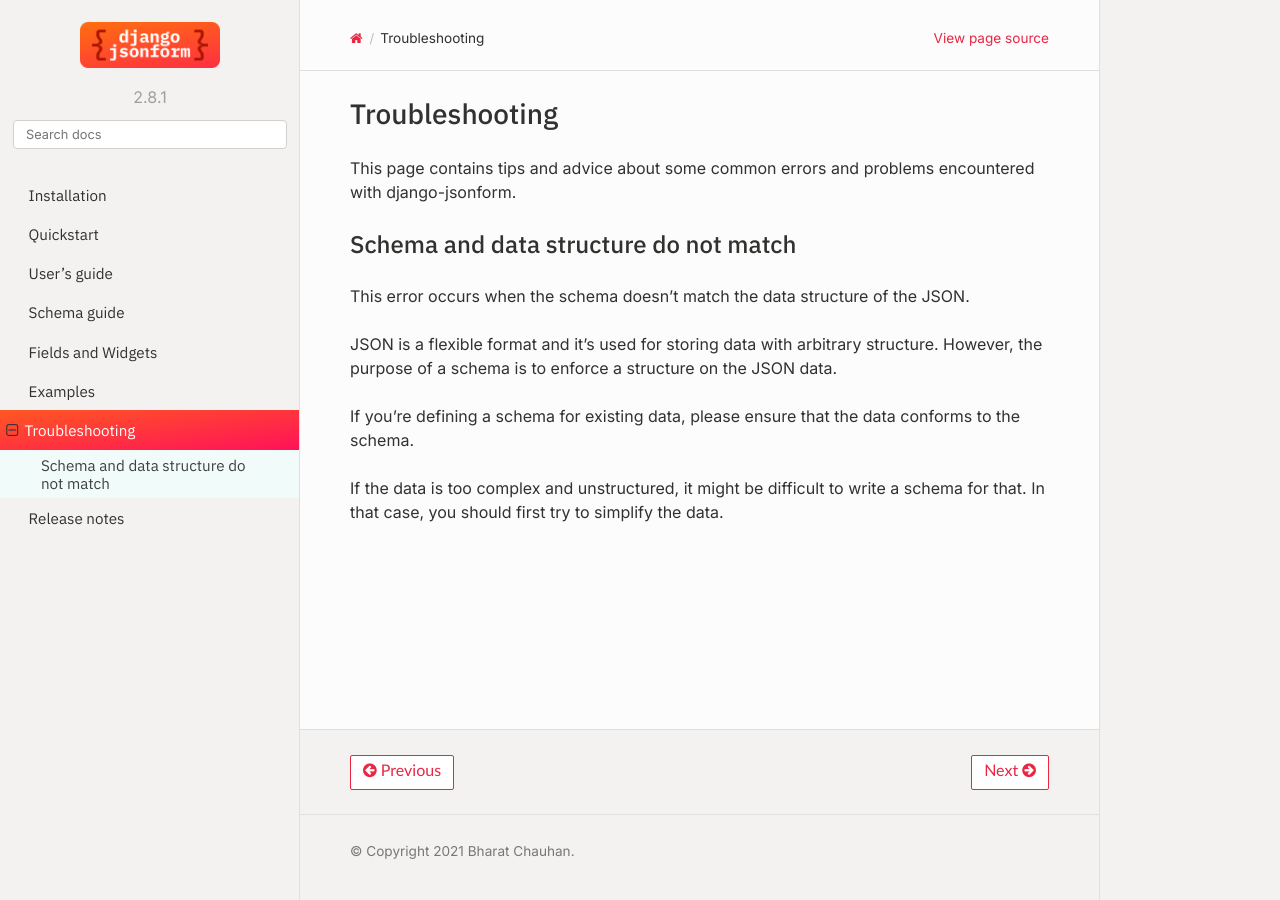
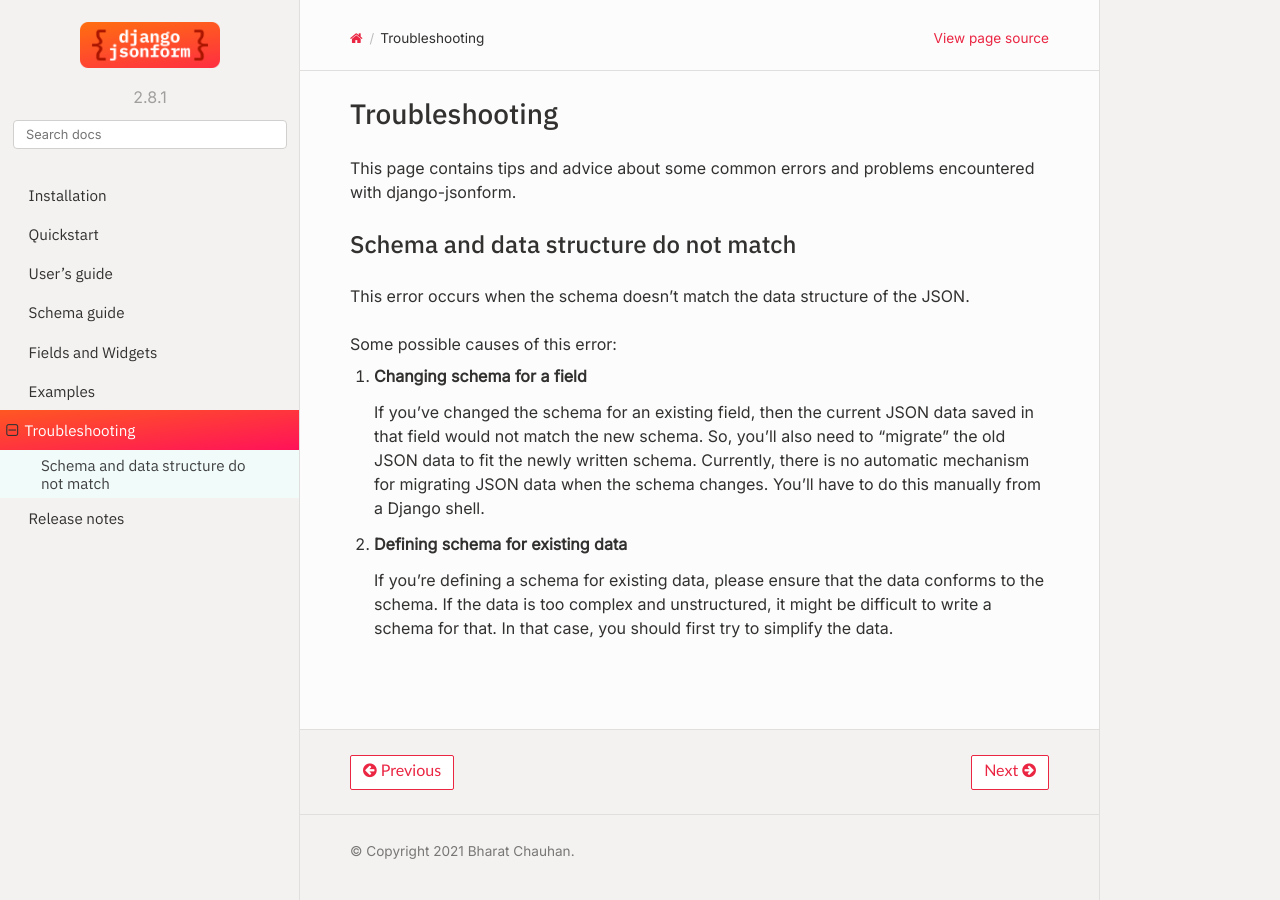
Before and after one commit to bhch/django-jsonform, a Sphinx documentation site: the page built from docs/troubleshooting.rst, in a window 1280 px wide. Built offline with Sphinx 7.4.7 and the Read the Docs theme 2.0.0, drawn with Linux system fonts in a browser that asks for light colours.

Commit message:
Update troubleshooting docs

```diff
--- a/docs/troubleshooting.rst
+++ b/docs/troubleshooting.rst
@@ -10,11 +10,20 @@ Schema and data structure do not match
 
 This error occurs when the schema doesn't match the data structure of the JSON.
 
-JSON is a flexible format and it's used for storing data with arbitrary structure.
-However, the purpose of a schema is to enforce a structure on the JSON data.
+Some possible causes of this error:
 
-If you're defining a schema for existing data, please ensure that the data
-conforms to the schema.
 
-If the data is too complex and unstructured, it might be difficult to write
-a schema for that. In that case, you should first try to simplify the data.
+1. **Changing schema for a field**
+
+   If you've changed the schema for an existing field, then the current JSON
+   data saved in that field would not match the new schema. So, you'll also need
+   to "migrate" the old JSON data to fit the newly written schema.
+   Currently, there is no automatic mechanism for migrating JSON data when the schema changes.
+   You'll have to do this manually from a Django shell.
+
+2. **Defining schema for existing data**
+
+   If you're defining a schema for existing data, please ensure that the data
+   conforms to the schema.
+   If the data is too complex and unstructured, it might be difficult to write
+   a schema for that. In that case, you should first try to simplify the data.
```
